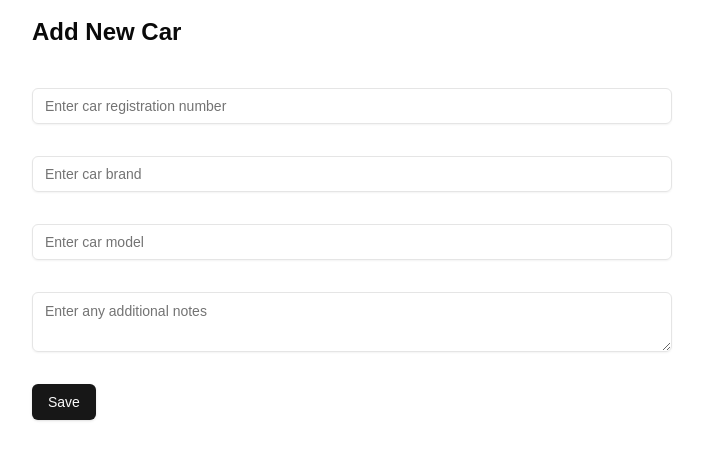
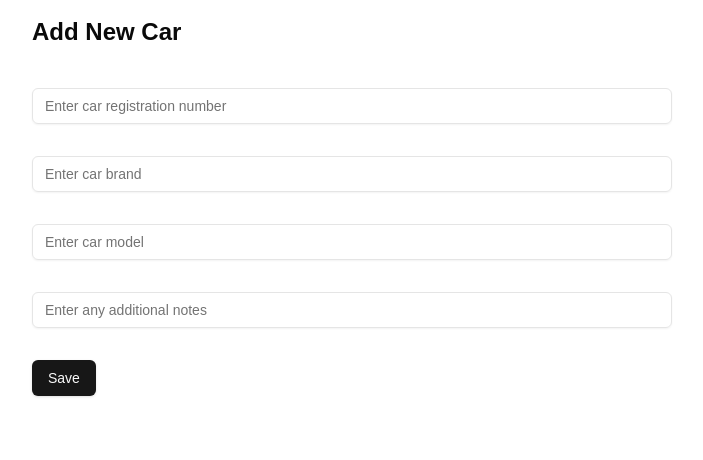
Before and after one commit to krisnaw/haup-test-car, a Next.js app: page /cars/create in a window 1280 px wide. Shown: the top 460 px of the page, without its empty margins (288-991 px from the left). Built offline with nearby package versions, Linux system fonts and the light colour scheme.

Commit message:
update error

```diff
--- a/app/cars/[id]/page.tsx
+++ b/app/cars/detail/[id]/page.tsx
@@ -58,7 +58,7 @@ export default async function Page({ params }: { params: { id: string } }) {
           </dl>
         </CardContent>
         <CardFooter className="flex justify-between">
-          <Link href={`/cars/${car.id}/edit`}>
+          <Link href={`/cars/edit/${car.id}/`}>
             <Button variant="outline">
               <Pencil className="mr-2 h-4 w-4" /> Edit
             </Button>
--- a/app/cars/[id]/edit/page.tsx
+++ b/app/cars/edit/[id]/page.tsx
@@ -4,8 +4,7 @@ import { createClient } from "@/utils/supabase/server";
 
 export default async function Page({ params }: { params: { id: string } }) {
 
-
-  const { id } = await params;
+  const { id } =  params;
   const supabase = await createClient();
 
   const { data: car, error } = await supabase
--- a/components/add-car-form.tsx
+++ b/components/add-car-form.tsx
@@ -1,7 +1,6 @@
 "use client";
 
 import { Input } from "@/components/ui/input";
-import { Textarea } from "@/components/ui/textarea";
 import { SubmitButton } from "./submit-button";
 import { storeCar } from "@/action/car-actions";
 import { useActionState } from "react";
@@ -12,6 +11,7 @@ export default function AddCarForm() {
     return (
         <form action={formAction}>
             <div className="mt-10 grid grid-cols-1 gap-x-6 gap-y-8 sm:grid-cols-6">
+
                 <div className="col-span-full">
                     <Input placeholder="Enter car registration number" name="registration_number" required  />
                 </div>
@@ -25,12 +25,13 @@ export default function AddCarForm() {
                 </div>
 
                 <div className="col-span-full">
-                    <Textarea placeholder="Enter any additional notes" name="notes"  />
+                    <Input placeholder="Enter any additional notes" name="notes"  />
                 </div>
 
                 <div className="col-span-full">
                     <SubmitButton>Save</SubmitButton>
                 </div>
+
 
                 <div>{state?.message}</div>
 
--- a/components/car-table.tsx
+++ b/components/car-table.tsx
@@ -54,11 +54,10 @@ export function CarTable({cars} : {cars: Car[]}) {
                   <DropdownMenuContent align="end">
                     <DropdownMenuLabel>Actions</DropdownMenuLabel>
                     <DropdownMenuItem>
-                      <Link href={`/cars/${car.id}/`}>View details</Link>
+                      <Link href={`/cars/detail/${car.id}/`}>View details</Link>
                     </DropdownMenuItem>
-                    <DropdownMenuItem onClick={() => alert(`Edit car ${car.id}`)}>
-
-                      <Link href={`/cars/${car.id}/edit`}>Edit</Link>
+                    <DropdownMenuItem>
+                      <Link href={`/cars/edit/${car.id}/`}>Edit</Link>
                     </DropdownMenuItem>
                     <DropdownMenuSeparator />
                     <DropdownMenuItem className="text-red-600">
--- a/components/edit-car-form.tsx
+++ b/components/edit-car-form.tsx
@@ -1,7 +1,6 @@
 "use client";
 
 import { Input } from "@/components/ui/input";
-import { Textarea } from "@/components/ui/textarea";
 import { Car } from "./carType";
 import { SubmitButton } from "./submit-button";
 import { updateCar } from "@/action/car-actions";
@@ -27,7 +26,7 @@ export default function EditCarForm({ car }: { car: Car }) {
                 </div>
 
                 <div className="col-span-full">
-                    <Textarea placeholder="Enter any additional notes" name="notes" defaultValue={car.notes} />
+                    <Input placeholder="Enter any additional notes" name="notes" defaultValue={car.notes} />
                 </div>
 
                 <div className="col-span-full">
--- a/components/ui/input.tsx
+++ b/components/ui/input.tsx
@@ -2,8 +2,7 @@ import * as React from "react"
 
 import { cn } from "@/lib/utils"
 
-export interface InputProps
-  extends React.InputHTMLAttributes<HTMLInputElement> {}
+export type InputProps = React.InputHTMLAttributes<HTMLInputElement>;
 
 const Input = React.forwardRef<HTMLInputElement, InputProps>(
   ({ className, type, ...props }, ref) => {
--- a/components/ui/textarea.tsx
+++ /dev/null
@@ -1,24 +0,0 @@
-import * as React from "react"
-
-import { cn } from "@/lib/utils"
-
-export interface TextareaProps
-  extends React.TextareaHTMLAttributes<HTMLTextAreaElement> {}
-
-const Textarea = React.forwardRef<HTMLTextAreaElement, TextareaProps>(
-  ({ className, ...props }, ref) => {
-    return (
-      <textarea
-        className={cn(
-          "flex min-h-[60px] w-full rounded-md border border-input bg-transparent px-3 py-2 text-sm shadow-sm placeholder:text-muted-foreground focus-visible:outline-none focus-visible:ring-1 focus-visible:ring-ring disabled:cursor-not-allowed disabled:opacity-50",
-          className
-        )}
-        ref={ref}
-        {...props}
-      />
-    )
-  }
-)
-Textarea.displayName = "Textarea"
-
-export { Textarea }
```
Also changed, not shown: .eslintrc.json.
